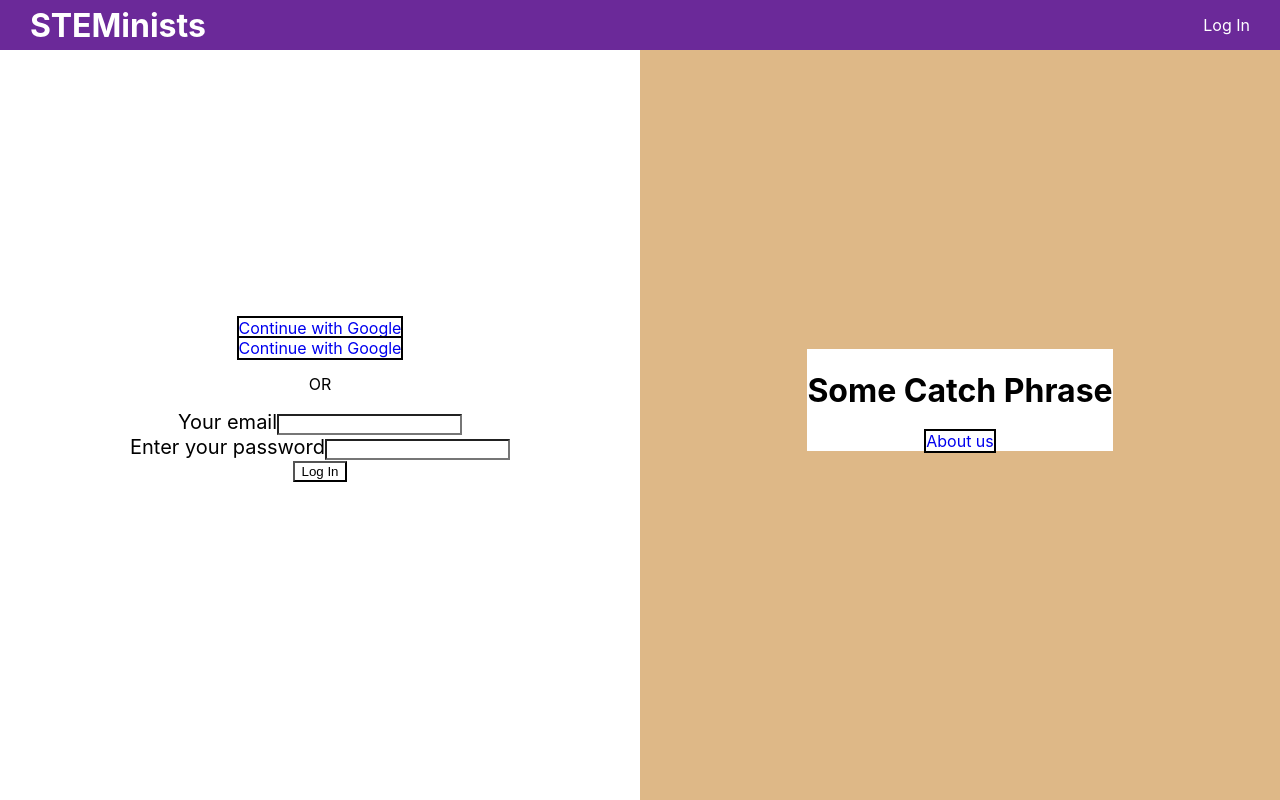
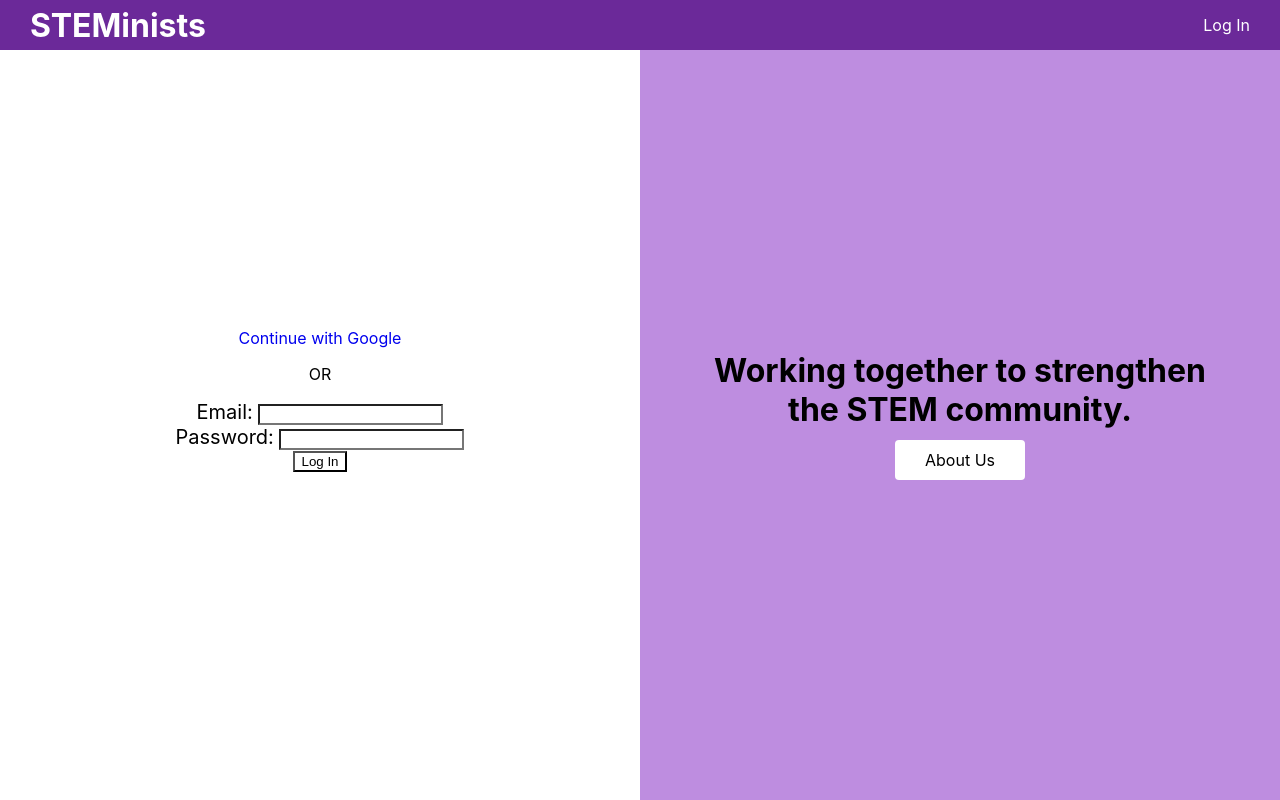
Before and after one commit to anAmateurKat/STEMinists, a React (Create React App) app in the folder steminist/: page /logIn in a window 1280 px wide. Built offline with nearby package versions, Linux system fonts and the light colour scheme.

Commit message:
modified login page

```diff
--- a/steminist/package.json
+++ b/steminist/package.json
@@ -6,6 +6,7 @@
     "@testing-library/jest-dom": "^5.16.1",
     "@testing-library/react": "^12.1.2",
     "@testing-library/user-event": "^13.5.0",
+    "firebase": "^9.6.2",
     "react": "^17.0.2",
     "react-dom": "^17.0.2",
     "react-router-dom": "^6.2.1",
--- a/steminist/src/components/Header/Header.scss
+++ b/steminist/src/components/Header/Header.scss
@@ -8,6 +8,10 @@
     align-items: center;
     position: fixed;
     top: 0;
+}
+
+.header h1 {
+    padding: 0;
 }
 
 .header a {
--- a/steminist/src/firebase.js
+++ b/steminist/src/firebase.js
@@ -11,6 +11,6 @@ const firebaseConfig = {
 
 const firebaseApp = firebase.initializeApp(firebaseConfig);
 const auth = firebase.auth();
-const storage = firebase.storage()
+const storage = firebase.storage();
 const db = firebaseApp.firestore();
 export { auth , storage , db};
--- a/steminist/src/pages/Home/Home.scss
+++ b/steminist/src/pages/Home/Home.scss
@@ -5,6 +5,10 @@
     align-items: center;
     padding-left: 10%;
     padding-right: 10%;
+}
+
+.home h1 {
+    background-color: #fff;
 }
 
 .home a {
--- a/steminist/src/pages/LogIn/LogIn.jsx
+++ b/steminist/src/pages/LogIn/LogIn.jsx
@@ -12,20 +12,15 @@ export const LogIn = () => {
                         <a href='#'> Continue with Google</a>
                     </div>
 
-                    <div className='linkedIn_button'>
-                        {/*linkedIn icon*/}
-                        <a href='#'> Continue with Google</a>
-                    </div>
-
                     <p> OR </p>
 
                     <div className=''>
-                        <label htmlFor="email"> Your email</label>
+                        <label htmlFor="email">Email: </label>
                         <input type='text' id='email' name='email' required></input>
                     </div>
 
                     <div>
-                        <label htmlFor="password"> Enter your password</label>
+                        <label htmlFor="password">Password: </label>
                         <input type='text' id='password' name='password' required></input>
                     </div>
 
@@ -35,8 +30,8 @@ export const LogIn = () => {
 
             <div className='right-side'>
                 <div>
-                    <h1>Some Catch Phrase</h1>
-                    <a href='#'>About us</a>
+                    <h1>Working together to strengthen the STEM community.</h1>
+                    <a href='#'>About Us</a>
                 </div>
             </div>
         </div>
--- a/steminist/src/pages/LogIn/LogIn.scss
+++ b/steminist/src/pages/LogIn/LogIn.scss
@@ -9,7 +9,6 @@
 
 .login a{
     text-decoration: none;
-    border: solid black 2px;
 }
 
 .left-side{
@@ -24,6 +23,17 @@
     height: 100vh;
     width: 50%;
     right: 0;
-    background-color: burlywood;
+    background-color: #be8de0;
+}
 
+.right-side div,h1 {
+    padding: 0 5%;
+    background-color: #be8de0;
 }
+
+.right-side a {
+    color: black;
+    background-color: #fff;
+    padding: 10px 30px;
+    border-radius: 4px;
+}
```
Also changed, not shown: 1 other file (tests, documents, lock files or other folders).
